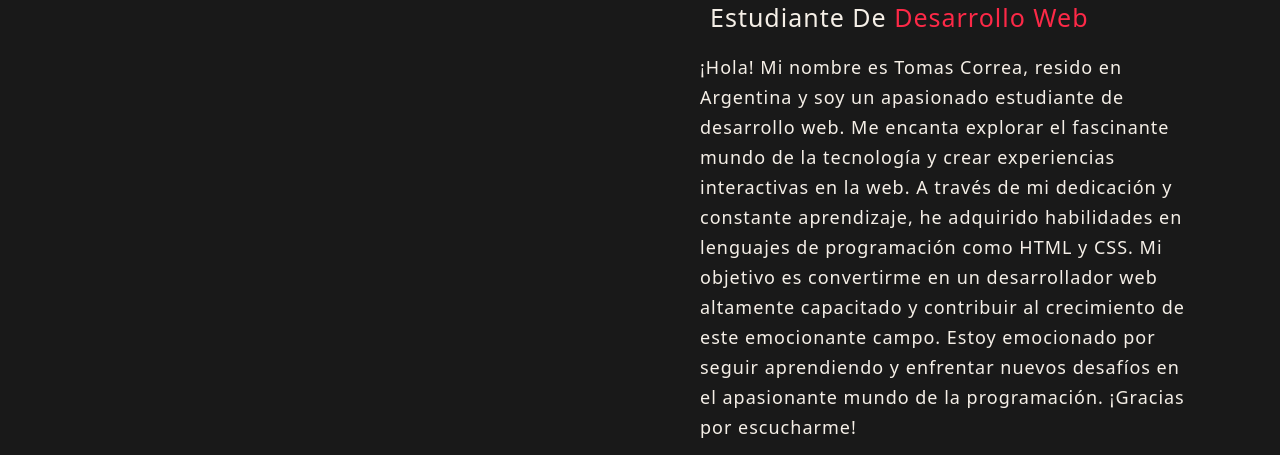
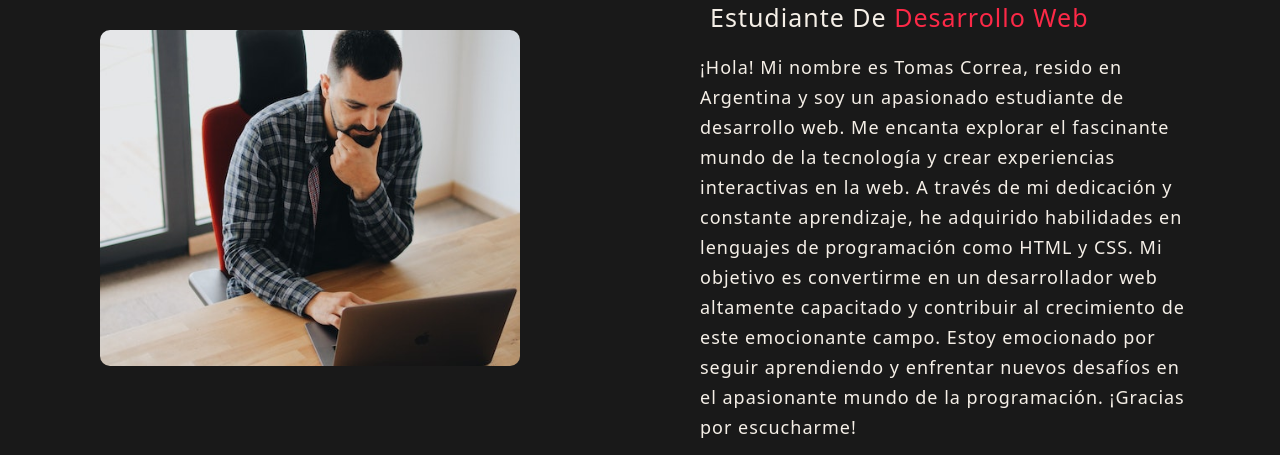
Before and after one commit to tomascorrea0/Entrega-Final-Tomas-Correa, a website: page pages/aboutme.html in a window 1280 px wide. Shown: the part 294-749 px from the top of the page. Drawn offline with nearby package versions, Linux system fonts and the light colour scheme.

Commit message:
Update aboutme.html

```diff
--- a/pages/aboutme.html
+++ b/pages/aboutme.html
@@ -40,7 +40,7 @@
     <main id="mainabout">
         <section class="about-section">
             <div class="about-me">
-                <img src="img/aboutmeimg.jpg" alt="">
+                <img src="../img/aboutmeimg.jpg" alt="">
                 <div class="descripcion-personal">
                     <h1>About Me</h1>
                     <h2>Estudiante de <span>Desarrollo Web</span></h2>
```
